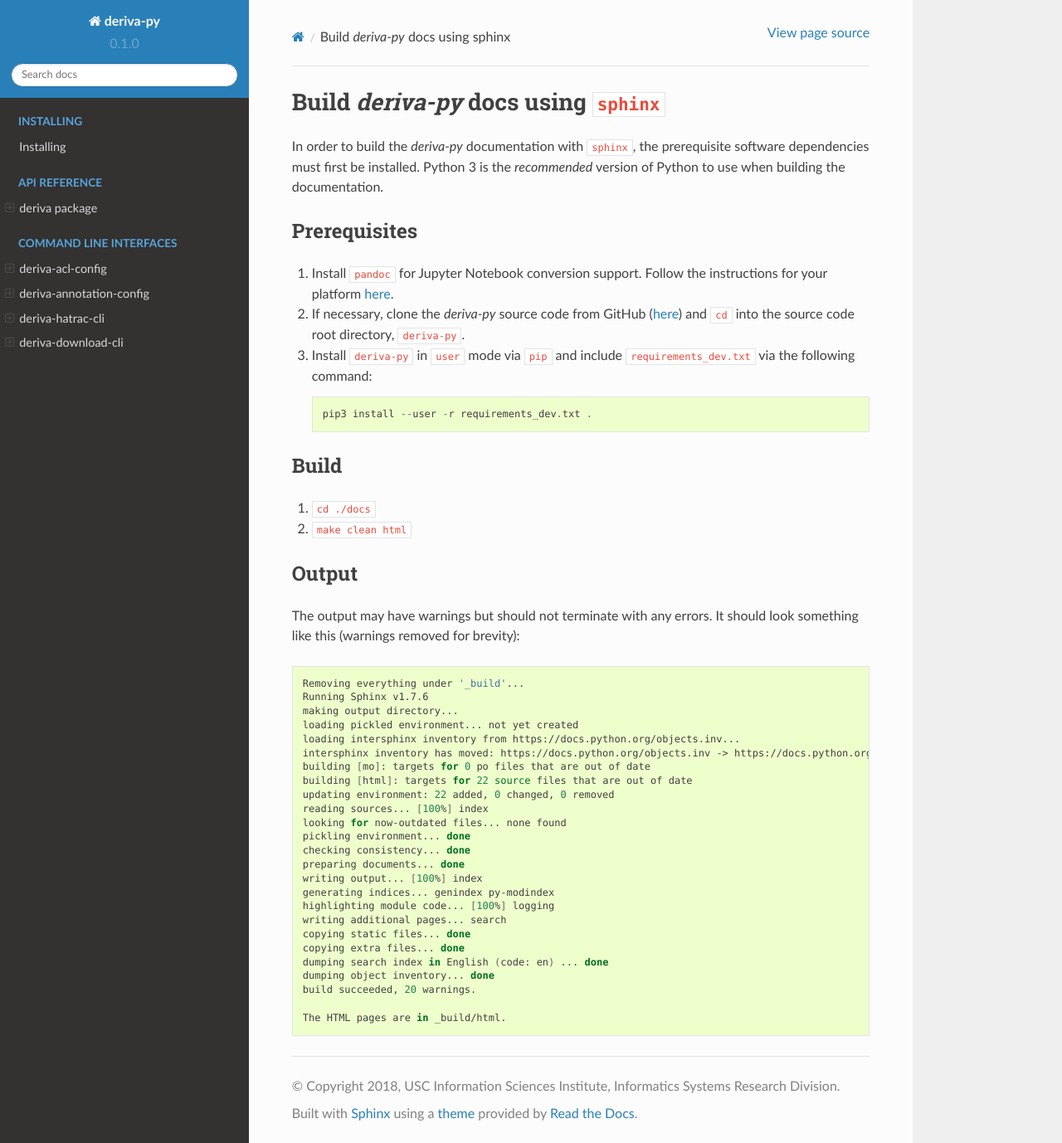
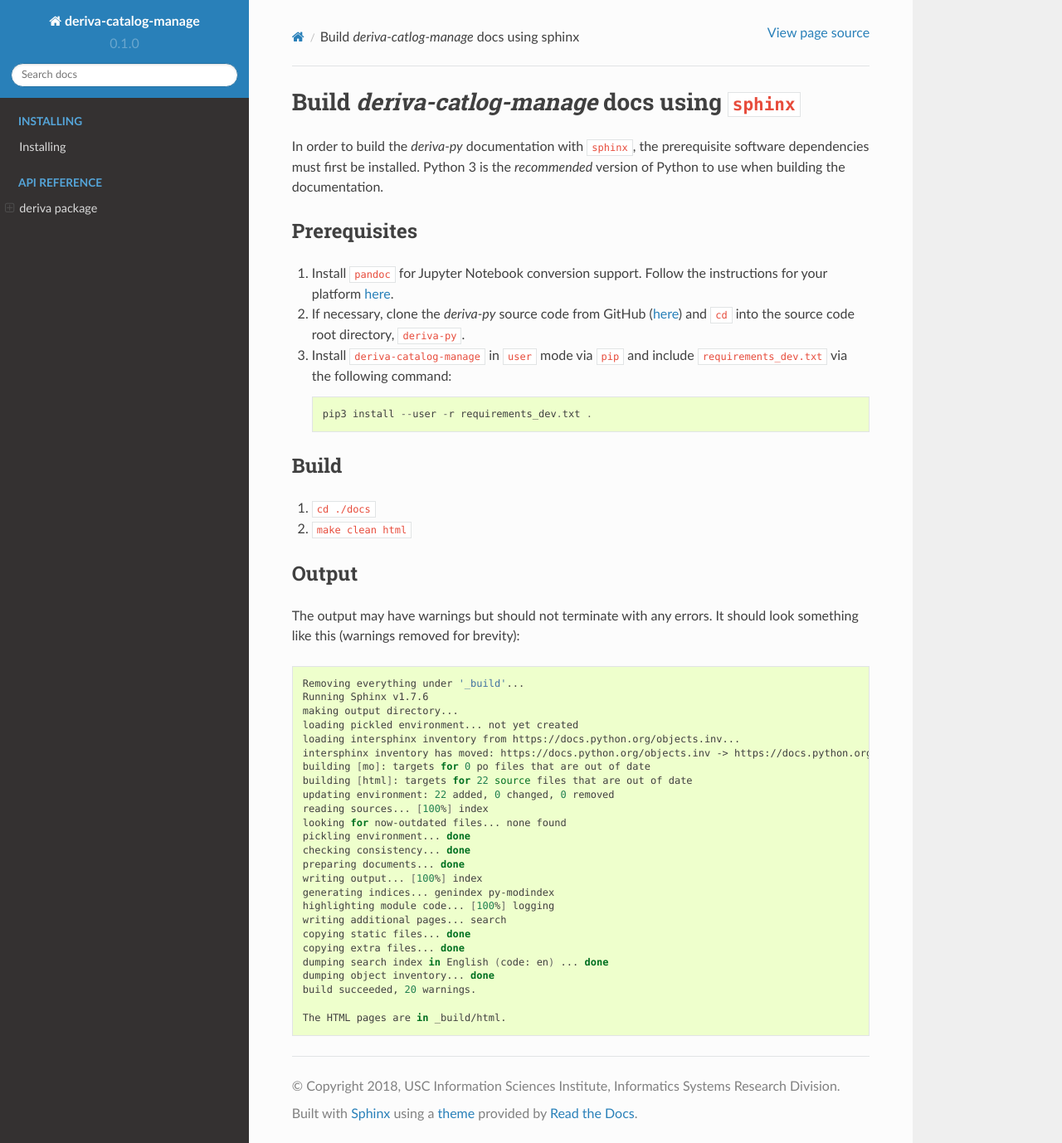
Before and after one commit to informatics-isi-edu/deriva-catalog-manage, a Sphinx documentation site: the page built from docs/BUILD.md, in a window 1280 px wide and 1378 px high. Shown: the whole window at 83% size. Built offline with Sphinx 7.4.7 and the Read the Docs theme 2.0.0, drawn with Linux system fonts in a browser that asks for light colours; pages that are not in the unit, such as notebooks, are missing from menus.

Commit message:
Added docs directory.

````diff
--- a/docs/BUILD.md
+++ b/docs/BUILD.md
@@ -1,10 +1,10 @@
-# Build _deriva-py_ docs using `sphinx`
+# Build _deriva-catlog-manage_ docs using `sphinx`
 In order to build the _deriva-py_ documentation with `sphinx`, the prerequisite software dependencies must first be installed. Python 3 is the _recommended_ version of Python to use when building the documentation.
 
 ### Prerequisites
 1. Install `pandoc` for Jupyter Notebook conversion support. Follow the instructions for your platform [here](http://pandoc.org/installing.html).
 2. If necessary, clone the _deriva-py_ source code from GitHub ([here](https://github.com/informatics-isi-edu/deriva-py)) and `cd` into the source code root directory, `deriva-py`.
-3. Install `deriva-py` in `user` mode via `pip` and include `requirements_dev.txt` via the following command:
+3. Install `deriva-catalog-manage` in `user` mode via `pip` and include `requirements_dev.txt` via the following command:
     ```
     pip3 install --user -r requirements_dev.txt .
     ```
--- a/docs/api/deriva.transfer.download.processors.transform.rst
+++ b/docs/api/deriva.utils.catalog.manage.dump_catalog.rst
@@ -4,7 +4,7 @@
 Module contents
 ---------------
 
-.. automodule:: deriva.transfer.download.processors.transform
+.. automodule:: deriva.utils.download.processors.transform
     :members:
     :undoc-members:
     :show-inheritance:
--- a/docs/conf.py
+++ b/docs/conf.py
@@ -19,7 +19,7 @@
 
 # -- Project information -----------------------------------------------------
 
-project = 'deriva-py'
+project = 'deriva-catalog-manage'
 copyright = '2018, USC Information Sciences Institute, Informatics Systems Research Division'
 author = 'USC Information Sciences Institute, Informatics Systems Research Division'
 
@@ -154,7 +154,7 @@
 # (source start file, target name, title,
 #  author, documentclass [howto, manual, or own class]).
 latex_documents = [
-    (master_doc, 'deriva-py.tex', 'deriva-py Documentation',
+    (master_doc, 'deriva-catalog-manage.tex', 'deriva-catalog-manage Documentation',
      'USC Information Sciences Institute, Informatics Systems Research Division', 'manual'),
 ]
 
@@ -164,7 +164,7 @@
 # One entry per manual page. List of tuples
 # (source start file, name, description, authors, manual section).
 man_pages = [
-    (master_doc, 'deriva-py', 'deriva-py Documentation',
+    (master_doc, 'deriva-catalog-manage', 'deriva-catalog-manage Documentation',
      [author], 1)
 ]
 
@@ -175,8 +175,8 @@
 # (source start file, target name, title, author,
 #  dir menu entry, description, category)
 texinfo_documents = [
-    (master_doc, 'deriva-py', 'deriva-py Documentation',
-     author, 'deriva-py', 'One line description of project.',
+    (master_doc, 'deriva-catalog-manage', 'deriva-catalog-manage Documentation',
+     author, 'deriva-catalog-manage', 'One line description of project.',
      'Miscellaneous'),
 ]
 
--- a/docs/index.rst
+++ b/docs/index.rst
@@ -23,7 +23,5 @@
    :maxdepth: 4
    :caption: Command Line Interfaces
 
-   cli/deriva-acl-config
-   cli/deriva-annotation-config
-   cli/deriva-hatrac-cli
-   cli/deriva-download-cli
+   cli/deriva-csv
+   cli/deriva-catalog-dump
````
Also changed, not shown: docs/api/deriva.utils.catalog.manage.deriva_csv.rst (renamed from docs/api/deriva.transfer.rst), docs/api/deriva.utils.catalog.manage.update_catalog.rst (renamed from docs/api/deriva.transfer.upload.rst), docs/api/deriva.utils.rst (renamed from docs/api/deriva.core.rst), 8 other files.
